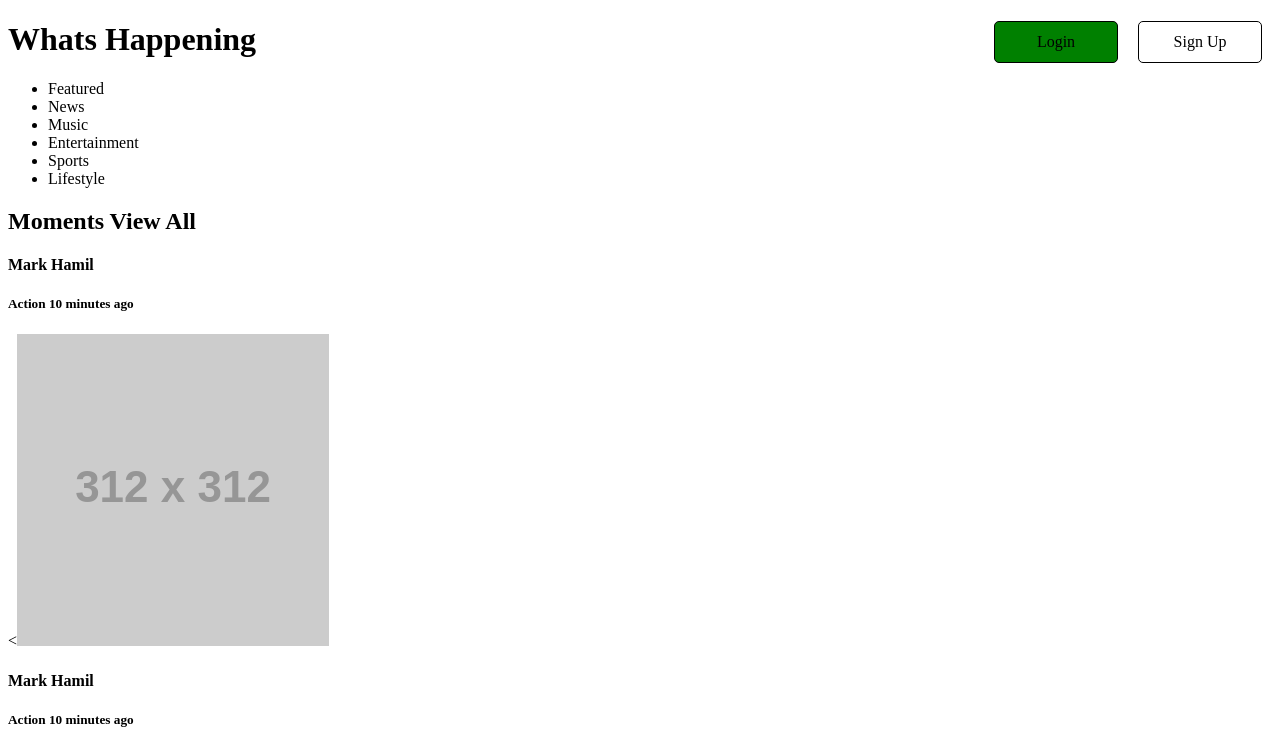
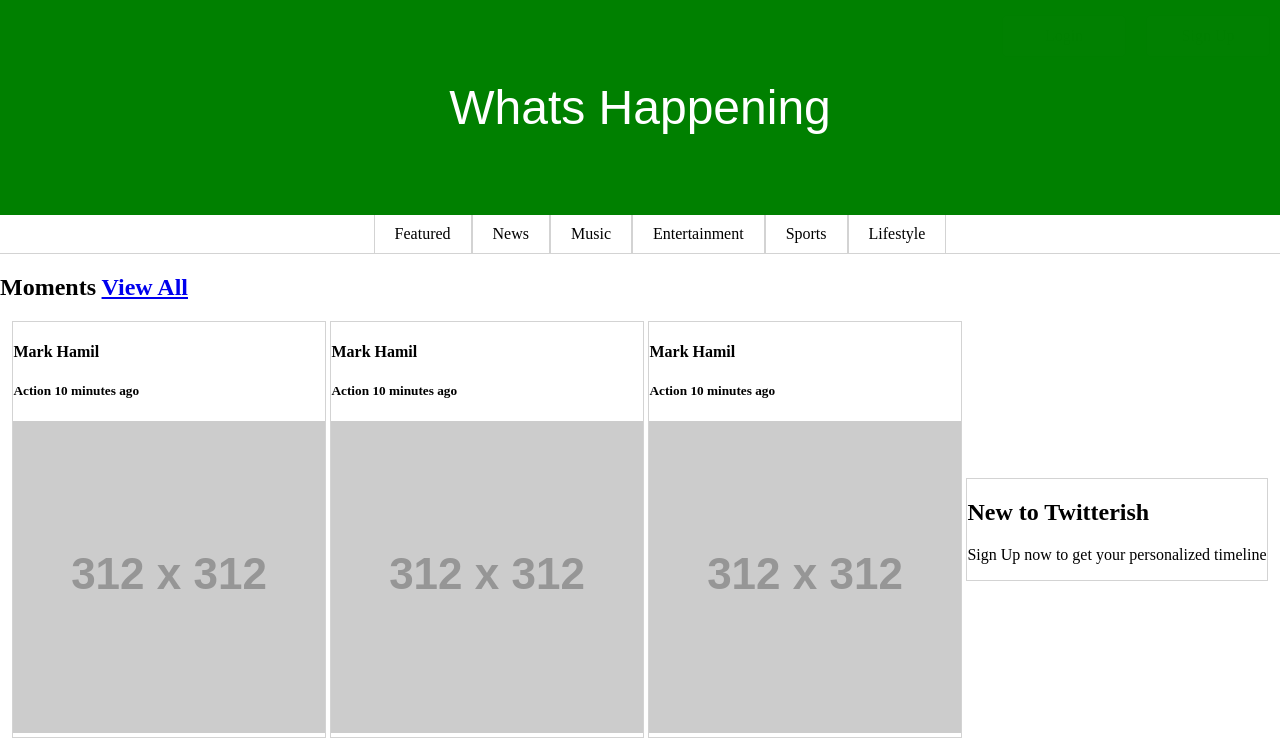
Before and after one commit to Terrionna/twitter_clone, a website: page public/html/index.html in a window 1280 px wide. Shown: the top 747 px of the page. Drawn offline with Linux system fonts and the light colour scheme; files that its build step writes are made by us from their sources; placeholder pictures from the web are drawn by us.

Commit message:
made login page sans pretty css

```diff
--- a/public/css/main.css
+++ b/public/css/main.css
@@ -7,12 +7,13 @@
   text-decoration: none;
   color: black;
   padding: 11px;
+  margin-top: 15px;
 }
 
 .button:hover {
-  background-color: white;
   color:green;
-  font-size: 300%;
+  opacity: 100;
+
 }
 .pull-right {
   float: right;
@@ -22,3 +23,67 @@
 .button-green{
   background-color: green;
 }
+ .headline {
+   background-color: green;
+   width: 100%;
+  }
+  .button-white {
+   background-color: white;
+  }
+  .button-see-thru {
+    opacity: 0.5%;
+  }
+  html, body{
+   margin: 0;
+   padding: 0;
+  }
+  .headline h1 {
+    text-align: center;
+    font-size:48px ;
+    color: white;
+    font-weight: 400;
+    padding: 80px 0;
+    margin: 0;
+    font-family: sans-serif;
+  }
+  .nav-container{
+    background-color: white;
+    border-bottom: 1px solid lightgrey;
+  }
+  .nav-list{
+    margin: 0 auto;
+    text-align: center;
+
+  }
+  .nav-list li {
+    display: inline-block;
+    padding: 10px 20px;
+    box-sizing: border-box;
+    border-left: 1px solid lightgrey;
+    border-right: 1px solid lightgrey;
+    margin:auto -2px;
+  }
+.nav-list li:first-child{
+  border-left: 1px solid lightgrey;
+}
+.nav-list li:hover{
+  border-bottom: 5px solid green;
+}
+.content-box{
+  text-align: center;
+}
+ .content-box section{
+   border: 1px solid lightgrey;
+   display: inline-block;
+   font-style: arial;
+   vertical-align: middle;
+   text-align: left;
+
+ }
+ .twitter-box section{
+   position: relative;
+   vertical-align: middle;
+   margin: 0;
+   border: 1px solid lightgrey;
+   padding: 30;
+ }
--- a/public/html/index.html
+++ b/public/html/index.html
@@ -7,16 +7,15 @@
   </head>
   <body>
     <header>
-      <div>
-        <a href="#"class='button button pull-right'>Sign Up</a>
-        <a href="#"class='button button-green pull-right'>Login</a>
+      <div class='headline'>
+        <a href="#"class='button button-see-thru button-white button pull-right'>Sign Up</a>
+        <a href="#"class='button button-see-thru button-white pull-right'>Login</a>
         <header>
           <h1>Whats Happening</h1>
-
         </header>
       </div>
-      <nav>
-        <ul>
+      <nav class='nav-container'>
+        <ul class='nav-list'>
           <li>Featured</li>
           <li>News</li>
           <li>Music</li>
@@ -29,35 +28,32 @@
     <main>
       <div>
         <h2>Moments
-        <sma>View All</sma>
+        <sma><a href="#">View All</a></sma>
       </h2>
     </div>
-      <div>
+  <div class='content-box'>
         <section>
         <h4> Mark Hamil</h4>
       <h5>Action <sma>10 minutes ago</sma></h5>
-      <<img src="http://placehold.it/312x312" alt=""></img>
+      <img src="http://placehold.it/312x312" alt=""></img>
 
     </section>
-      </div>
-      <div>
         <section>
         <h4> Mark Hamil</h4>
       <h5>Action <sma>10 minutes ago</sma></h5>
-      <<img src="http://placehold.it/312x312" alt=""></img>
-
+      <img src="http://placehold.it/312x312" alt=""></img>
     </section>
-
-      </div>
-      <div>
         <section>
         <h4> Mark Hamil</h4>
       <h5>Action <sma>10 minutes ago</sma></h5>
-      <<img src="http://placehold.it/312x312" alt=""></img>
-
+      <img src="http://placehold.it/312x312" alt=""></img>
     </section>
-<section> <h2>New to Twitterish</h2>
-<<p> Some Things</p>
+<section class='twitter-box'>
+  <h2>New to Twitterish</h2>
+  <p>Sign Up now to get your personalized timeline</p>
+</section>
+  </div>
+<p> Some Things</p>
 <a href=""></a>
 </section>
       </div>
```
Also changed, not shown: public/html/login.html (+25 -1 lines).
